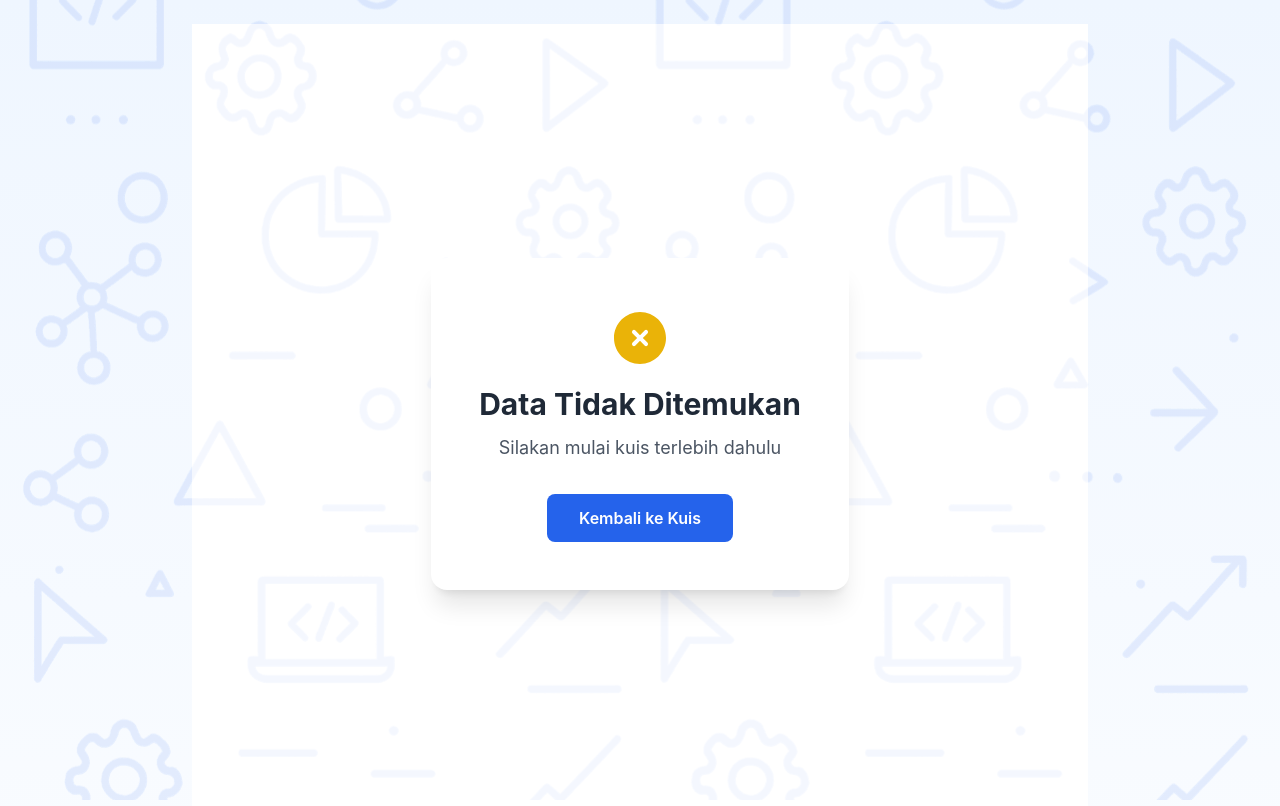
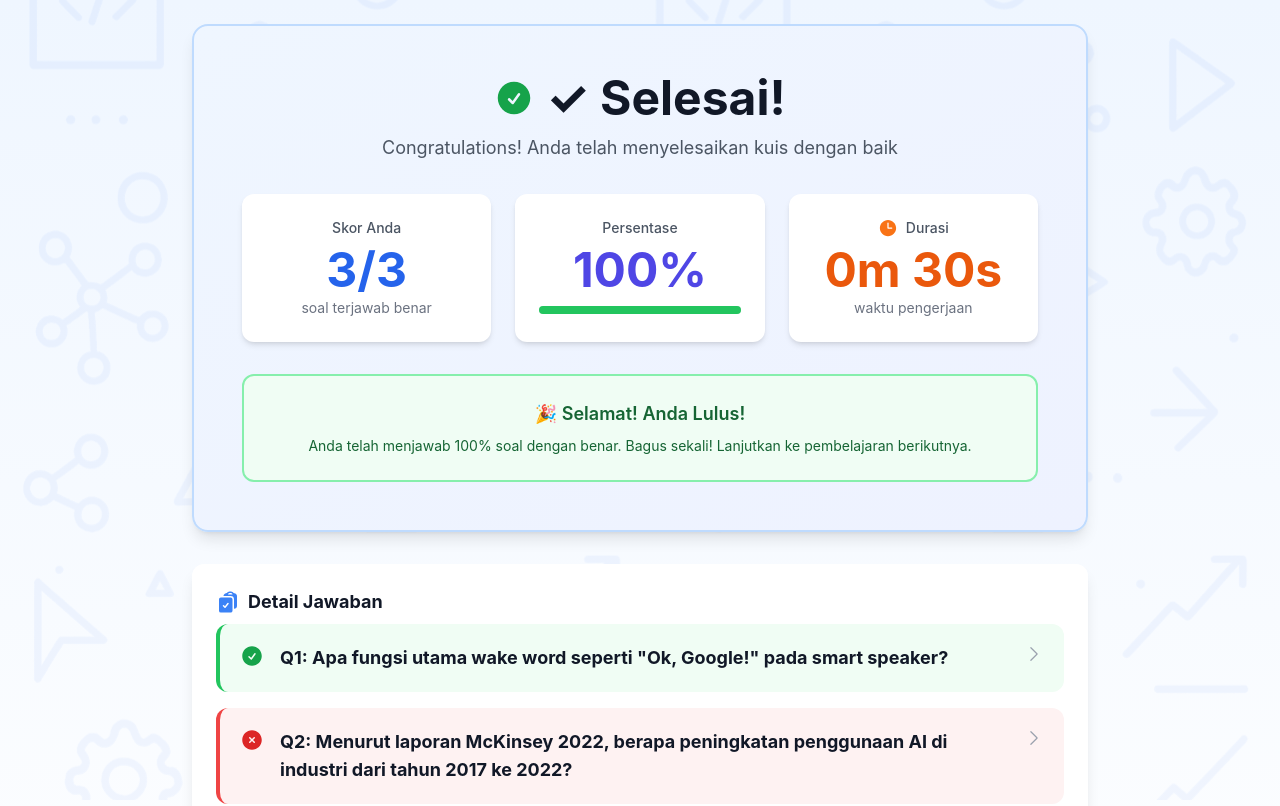
Before and after one commit to hi-dem/Frontend-Quis_LC, a React (Create React App) app: page /results-test in a window 1280 px wide. Shown: the top 806 px of the page. Built offline with nearby package versions, Linux system fonts and the light colour scheme.

Commit message:
fix submit

```diff
--- a/src/components/Feedback/FeedbackPage.jsx
+++ b/src/components/Feedback/FeedbackPage.jsx
@@ -1,35 +1,56 @@
 import React, { useState, useEffect } from 'react';
 import { useLocation, useNavigate } from 'react-router-dom';
-import { CheckCircleIcon, XCircleIcon, HomeIcon, ArrowPathIcon } from '@heroicons/react/24/solid';
+import { XCircleIcon, HomeIcon, ArrowPathIcon } from '@heroicons/react/24/solid';
 import ScoreDisplay from './ScoreDisplay';
 import AnswerReview from './AnswerReview';
 import Button from '../Common/Button';
 import bgPattern from '../../assets/bg-pattern.svg';
 
-// Mock data untuk testing
 const MOCK_STATE = {
   score: 3,
   totalQuestions: 3,
-  answers: { 0: 'Mengaktifkan perangkat agar mulai memproses perintah pengguna', 1: '31%', 2: 'Dari 20% menjadi 50%' },
+  answers: {
+    0: 'Mengaktifkan perangkat agar mulai memproses perintah pengguna',
+    1: '31%',
+    2: 'Dari 20% menjadi 50%'
+  },
   quiz: {
     questions: [
       {
         id: 1,
-        question: 'Q1',
+        question: 'Apa fungsi utama wake word seperti "Ok, Google!" pada smart speaker?',
         correctAnswer: 'Mengaktifkan perangkat agar mulai memproses perintah pengguna',
-        options: ['Option 1', 'Option 2', 'Option 3', 'Option 4']
+        answers: [
+          'Memberikan jawaban otomatis tanpa perintah',
+          'Mengaktifkan perangkat agar mulai memproses perintah pengguna',
+          'Mengurangi suara menjadi teks secara langsung',
+          'Menghasikan audio sebagai respons'
+        ],
+        explanation: 'Wake word digunakan untuk mengaktifkan perangkat dari mode standby agar siap menerima perintah suara.'
       },
       {
         id: 2,
-        question: 'Q2',
-        correctAnswer: '31%',
-        options: ['Option 1', 'Option 2', 'Option 3', 'Option 4']
+        question: 'Menurut laporan McKinsey 2022, berapa peningkatan penggunaan AI di industri dari tahun 2017 ke 2022?',
+        correctAnswer: 'Dari 20% menjadi 50%',
+        answers: [
+          'Dari 10% menjadi 30%',
+          'Dari 20% menjadi 50%',
+          'Dari 30% menjadi 70%',
+          'Dari 40% menjadi 80%'
+        ],
+        explanation: 'Laporan McKinsey menyebutkan bahwa penggunaan AI telah meningkat signifikan dari 20% pada 2017 menjadi 50% pada 2022.'
       },
       {
         id: 3,
-        question: 'Q3',
-        correctAnswer: 'Dari 20% menjadi 50%',
-        options: ['Option 1', 'Option 2', 'Option 3', 'Option 4']
+        question: 'Apa fungsi utama wake word seperti "Ok, Google!" pada smart speaker?',
+        correctAnswer: '31%',
+        answers: [
+          'Dari 10% menjadi 30%',
+          '31%',
+          'Dari 30% menjadi 70%',
+          'Dari 40% menjadi 80%'
+        ],
+        explanation: 'Industri memanfaatkan teknologi AI untuk meningkatkan efisiensi dan kualitas layanan mereka.'
       }
     ]
   },
@@ -43,18 +64,18 @@ const FeedbackPage = () => {
   const [durationText, setDurationText] = useState('0m 0s');
   const [expandedQuestion, setExpandedQuestion] = useState(null);
 
-  // Use mock data jika location. state kosong (untuk testing /results-test)
+  // Use mock data if at /results-test, otherwise use location state
   const state = location.state || (window.location.pathname === '/results-test' ? MOCK_STATE : {});
   const { score = 0, totalQuestions = 0, answers = {}, quiz = null, startTime = null } = state;
 
-  console.log('FeedbackPage location state:', state);
-  console.log('Extracted values:', { score, totalQuestions, quizExists: !!quiz, startTime });
+  console.log('FeedbackPage - Location state:', state);
+  console.log('Extracted values:', { score, totalQuestions, quizExists: !!quiz });
 
   useEffect(() => {
     window.scrollTo(0, 0);
     localStorage.setItem('quizProgress', JSON.stringify({
       lastCompleted: 'submodule_1',
-      score: score,
+      score,
       timestamp: new Date().toISOString()
     }));
 
@@ -67,18 +88,14 @@ const FeedbackPage = () => {
     }
   }, [startTime, score]);
 
+  // Validation
   const hasQuizData = quiz && Array.isArray(quiz.questions) && quiz.questions.length > 0;
-  const isValidScore = typeof score === 'number' && score >= 0;
+  const isValidScore = typeof score === 'number' && score >= 0 && !isNaN(score);
 
-  console.log('Validation check:', {
-    isValidScore,
-    totalQuestions,
-    hasQuizData,
-    quizQuestionsLength: quiz?.questions?.length
-  });
+  console.log('Validation:', { isValidScore, totalQuestions, hasQuizData });
 
+  // Error state: show error page
   if (!isValidScore || totalQuestions === 0 || !hasQuizData) {
-    console.log('ERROR: Invalid data - showing error page');
     return (
       <div className="min-h-screen w-full flex items-center justify-center bg-gradient-to-b from-blue-50 to-white p-4 relative overflow-hidden">
         <div
@@ -87,12 +104,9 @@ const FeedbackPage = () => {
         />
         <div className="relative z-10 text-center max-w-md">
           <div className="bg-white p-12 rounded-2xl shadow-xl">
-            <XCircleIcon className="w-16 h-16 text-yellow-500 mx-auto mb-4" />
+            <XCircleIcon className="w-16 h-16 text-red-500 mx-auto mb-4" />
             <h1 className="text-3xl font-bold text-gray-800 mb-3">Data Tidak Ditemukan</h1>
-            <p className="text-gray-600 mb-2">Debug Info:</p>
-            <p className="text-gray-600 text-sm mb-8">
-              Score: {score} | Total: {totalQuestions} | Quiz: {quiz ?  'OK' : 'NULL'}
-            </p>
+            <p className="text-gray-600 mb-8">Silakan mulai kuis terlebih dahulu</p>
             <Button onClick={() => navigate('/')} variant="primary" className="w-full">
               Kembali ke Beranda
             </Button>
@@ -102,6 +116,7 @@ const FeedbackPage = () => {
     );
   }
 
+  // Calculate metrics
   const percentage = Math.round((score / totalQuestions) * 100);
   const passed = score >= Math.ceil(totalQuestions * 0.6);
 
@@ -111,10 +126,11 @@ const FeedbackPage = () => {
 
   console.log('SUCCESS: Rendering results page', { score, totalQuestions, percentage, passed });
 
+  // Success state: show results
   return (
-    <div className="min-h-screen w-full bg-gradient-to-b from-blue-50 to-white p-4 md:p-6 relative overflow-hidden">
+    <div className="min-h-screen w-full bg-gradient-to-b from-blue-50 to-white p-4 md:p-6 relative overflow-hidden pt-20">
       <div
-        className="fixed inset-0 pointer-events-none opacity-15"
+        className="fixed inset-0 pointer-events-none opacity-15 z-0"
         style={{
           backgroundImage: `url(${bgPattern})`,
           backgroundSize: 'cover',
@@ -124,6 +140,7 @@ const FeedbackPage = () => {
       />
 
       <div className="max-w-4xl mx-auto relative z-10 space-y-8 pb-12">
+        {/* Score Display */}
         <ScoreDisplay
           score={score}
           totalQuestions={totalQuestions}
@@ -132,7 +149,8 @@ const FeedbackPage = () => {
           durationText={durationText}
         />
 
-        {hasQuizData && (
+        {/* Answer Review */}
+        {hasQuizData && quiz.questions && (
           <AnswerReview
             quiz={quiz}
             answers={answers}
@@ -141,6 +159,7 @@ const FeedbackPage = () => {
           />
         )}
 
+        {/* Action Buttons */}
         <div className="flex gap-4 justify-center pt-8 border-t border-gray-200">
           <Button
             onClick={handleRetakeQuiz}
--- a/src/components/Feedback/ScoreDisplay.jsx
+++ b/src/components/Feedback/ScoreDisplay.jsx
@@ -1,104 +1,89 @@
-import React, { useState, useEffect } from 'react';
-import { useLocation, useNavigate } from 'react-router-dom';
-import { CheckCircleIcon, XCircleIcon, ClockIcon, HomeIcon, ArrowPathIcon } from '@heroicons/react/24/solid';
-import ScoreDisplay from './ScoreDisplay';
-import AnswerReview from './AnswerReview';
-import Button from '../Common/Button';
-import bgPattern from '../../assets/bg-pattern.svg';
+import React from 'react';
+import { CheckCircleIcon, XCircleIcon, ClockIcon } from '@heroicons/react/24/solid';
 
-const FeedbackPage = () => {
-  const location = useLocation();
-  const navigate = useNavigate();
-  const { score, totalQuestions, answers, quiz, startTime } = location.state || {};
-  const [durationText, setDurationText] = useState('0m 0s');
-  const [expandedQuestion, setExpandedQuestion] = useState(null);
+const ScoreDisplay = ({ score, totalQuestions, percentage, passed, durationText }) => {
+  return (
+    <div className="bg-gradient-to-br from-blue-50 to-indigo-50 rounded-2xl p-8 md:p-12 border-2 border-blue-200 shadow-lg">
+      {/* Header */}
+      <div className="text-center mb-8">
+        <div className="flex items-center justify-center gap-3 mb-3">
+          {passed ? (
+            <CheckCircleIcon className="w-10 h-10 text-green-600" />
+          ) : (
+            <XCircleIcon className="w-10 h-10 text-red-600" />
+          )}
+          <h1 className="text-4xl md:text-5xl font-bold text-gray-900">
+            {passed ? '✓ Selesai!' : '✗ Coba Lagi'}
+          </h1>
+        </div>
+        <p className="text-gray-600 text-lg">
+          {passed
+            ? 'Congratulations! Anda telah menyelesaikan kuis dengan baik'
+            : 'Anda perlu menjawab lebih banyak pertanyaan dengan benar'}
+        </p>
+      </div>
 
-  useEffect(() => {
-    window.scrollTo(0, 0);
+      {/* Score Stats Grid */}
+      <div className="grid grid-cols-1 md:grid-cols-3 gap-6 mb-8">
+        {/* Score */}
+        <div className="bg-white rounded-xl p-6 text-center shadow-md">
+          <p className="text-gray-600 font-medium text-sm mb-2">Skor Anda</p>
+          <p className="text-4xl md:text-5xl font-bold text-blue-600 mb-1">
+            {score}/{totalQuestions}
+          </p>
+          <p className="text-gray-500 text-sm">soal terjawab benar</p>
+        </div>
 
-    if (startTime) {
-      const endTime = new Date();
-      const duration = Math.floor((endTime - new Date(startTime)) / 1000);
-      const minutes = Math.floor(duration / 60);
-      const seconds = duration % 60;
-      setDurationText(`${minutes}m ${seconds}s`);
-    }
-  }, [startTime]);
-
-  if (score === undefined || score === null) {
-    return (
-      <div className="h-screen flex flex-col bg-white relative">
-        <div
-          className="fixed inset-0 pointer-events-none opacity-15"
-          style={{
-            backgroundImage: `url(${bgPattern})`,
-            backgroundSize: 'cover',
-            backgroundPosition: 'center'
-          }}
-        />
-        <div className="relative z-10 flex-1 flex items-center justify-center">
-          <div className="text-center">
-            <div className="bg-white p-12 rounded-2xl shadow-xl">
-              <XCircleIcon className="w-16 h-16 text-yellow-500 mx-auto mb-4" />
-              <h1 className="text-3xl font-bold text-gray-800 mb-3">Data Tidak Ditemukan</h1>
-              <p className="text-gray-600 mb-8 text-lg">Silakan mulai kuis terlebih dahulu</p>
-              <Button onClick={() => navigate('/quiz')} variant="primary" className="px-8 py-3">
-                Kembali ke Kuis
-              </Button>
-            </div>
+        {/* Percentage */}
+        <div className="bg-white rounded-xl p-6 text-center shadow-md">
+          <p className="text-gray-600 font-medium text-sm mb-2">Persentase</p>
+          <p className="text-4xl md:text-5xl font-bold text-indigo-600 mb-1">
+            {percentage}%
+          </p>
+          <div className="w-full bg-gray-200 rounded-full h-2 mt-3">
+            <div
+              className={`h-full rounded-full transition-all duration-500 ${
+                passed ? 'bg-green-500' : 'bg-red-500'
+              }`}
+              style={{ width: `${percentage}%` }}
+            />
           </div>
         </div>
+
+        {/* Duration */}
+        <div className="bg-white rounded-xl p-6 text-center shadow-md">
+          <div className="flex items-center justify-center gap-2 mb-2">
+            <ClockIcon className="w-5 h-5 text-orange-500" />
+            <p className="text-gray-600 font-medium text-sm">Durasi</p>
+          </div>
+          <p className="text-4xl md:text-5xl font-bold text-orange-600 mb-1">
+            {durationText}
+          </p>
+          <p className="text-gray-500 text-sm">waktu pengerjaan</p>
+        </div>
       </div>
-    );
-  }
 
-  const percentage = Math.round((score / totalQuestions) * 100);
-  const passed = score >= Math.ceil(totalQuestions * 0.6); // 60% pass
-
-  const handleRetakeQuiz = () => {
-    navigate('/quiz-intro', { state: { quiz } });
-  };
-
-  return (
-    <div className="space-y-8">
-      {/* Score Display */}
-      <ScoreDisplay
-        score={score}
-        totalQuestions={totalQuestions}
-        percentage={percentage}
-        passed={passed}
-        durationText={durationText}
-      />
-
-      {/* Answer Review */}
-      <AnswerReview
-        quiz={quiz}
-        answers={answers}
-        expandedQuestion={expandedQuestion}
-        onToggleExpand={setExpandedQuestion}
-      />
-
-      {/* Action Buttons */}
-      <div className="flex gap-4 justify-center">
-        <Button
-          onClick={handleRetakeQuiz}
-          variant="primary"
-          className="px-8 py-3 text-lg flex items-center gap-2"
-        >
-          <ArrowPathIcon className="w-5 h-5" />
-          Ulangi Kuis
-        </Button>
-        <Button
-          onClick={() => navigate('/')}
-          variant="secondary"
-          className="px-8 py-3 text-lg flex items-center gap-2"
-        >
-          <HomeIcon className="w-5 h-5" />
-          Kembali ke Beranda
-        </Button>
+      {/* Result Message */}
+      <div
+        className={`p-6 rounded-xl border-2 text-center ${
+          passed
+            ? 'bg-green-50 border-green-300 text-green-800'
+            : 'bg-red-50 border-red-300 text-red-800'
+        }`}
+      >
+        <p className="font-semibold text-lg mb-2">
+          {passed
+            ? '🎉 Selamat!  Anda Lulus!'
+            : '📚 Perlu Belajar Lebih Lanjut'}
+        </p>
+        <p className="text-sm">
+          {passed
+            ? `Anda telah menjawab ${percentage}% soal dengan benar.  Bagus sekali!  Lanjutkan ke pembelajaran berikutnya.`
+            : `Anda baru mencapai ${percentage}%. Coba lagi untuk mendapatkan minimal 60% untuk lulus.`}
+        </p>
       </div>
     </div>
   );
 };
 
-export default FeedbackPage;
+export default ScoreDisplay;
```
